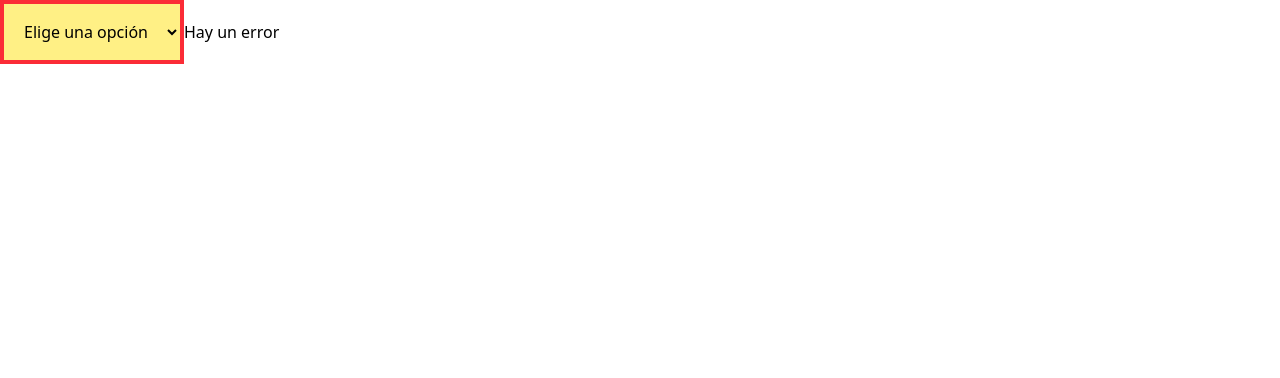
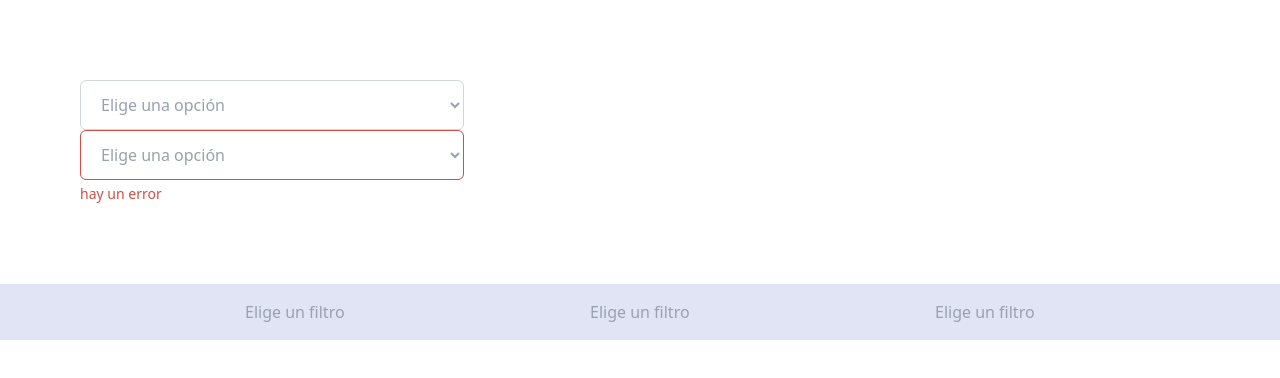
Before and after one commit to LaNoviaDePepe/Vesto, a React (Vite) app: page / in a window 1280 px wide. Shown: the top 378 px of the page. Built offline with nearby package versions, Linux system fonts and the light colour scheme.

Commit message:
🔄️UPDATE-finish 3 components
- Select
- Filter which contains 3 FilterSelect (it has to be changed in Filter.tsx if you need more/less FilterSelect

```diff
--- /dev/null
+++ b/src/components/common/Select.tsx
@@ -0,0 +1,49 @@
+interface SelectProps {
+    name: string;
+    options: string[];
+    placeholder: string;
+    error?: string;
+    disabled?: boolean;
+}
+
+export default function Select({ name, options, placeholder, error, disabled }: SelectProps) {
+
+    const baseClasses = 'w-full rounded-md border px-4 py-3 outline-none transition-colors';
+
+    const borderClasses = error
+        ? 'border-[var(--color-danger-600)]'
+        : 'border-gray-300 focus:border-[var(--color-auxiliary-700)]';
+
+    const textClasses =
+        'text-gray-400 focus:text-gray-900';
+
+    return (
+        <div className="flex flex-col gap-1">
+            <select
+                name={name}
+                disabled={disabled}
+                defaultValue=""
+                className={`${baseClasses} ${borderClasses} ${textClasses}`}
+                onChange={(e) => {
+                    e.currentTarget.classList.remove('text-gray-400');
+                    e.currentTarget.classList.add('text-black');
+                }}
+            >
+                <option value="" disabled className="text-gray-400">
+                    {placeholder}
+                </option>
+                {options.map((option) => (
+                    <option key={option} value={option} className="text-black">
+                        {option}
+                    </option>
+                ))}
+            </select>
+
+            {error && (
+                <span className="text-sm text-[var(--color-danger-600)]">
+                    {error}
+                </span>
+            )}
+        </div>
+    );
+}
--- /dev/null
+++ b/src/components/filter/Filter.tsx
@@ -0,0 +1,11 @@
+import FilterSelect from "./FilterSelect";
+
+export default function Filter() {
+    return (
+        <div className="w-full bg-[var(--color-primary-50)] flex justify-evenly items-center py-4">
+            <FilterSelect name="filtro" placeholder="Elige un filtro" options={["una", "dos", "tres"]} />
+            <FilterSelect name="filtro" placeholder="Elige un filtro" options={["una", "dos", "tres"]} />
+            <FilterSelect name="filtro" placeholder="Elige un filtro" options={["una", "dos", "tres"]} />
+        </div>
+    )
+}
--- /dev/null
+++ b/src/components/filter/FilterSelect.tsx
@@ -0,0 +1,51 @@
+import { useState } from "react";
+
+interface FilterProps {
+    name: string;
+    options: string[];
+    placeholder: string;
+    disabled?: boolean;
+}
+
+export default function Filter({ name, options, placeholder, disabled }: FilterProps) {
+
+    const [value, setValue] = useState("");
+
+    const baseClasses =
+        "w-full bg-transparent border-none outline-none appearance-none";
+
+    const isPlaceholder = value === "";
+
+    return (
+        <div className="flex flex-col">
+            <select
+                name={name}
+                disabled={disabled}
+                value={value}
+                className={`${baseClasses} ${isPlaceholder ? "text-gray-400" : "text-black"}`}
+                onChange={(e) => {
+                    const selected = e.target.value;
+                    if (selected === "quitar") {
+                        setValue(""); // reset to placeholder
+                    } else {
+                        setValue(selected);
+                    }
+                }}
+            >
+                <option value="" disabled className="bg-[var(--color-primary-50)] text-gray-400">
+                    {placeholder}
+                </option>
+
+                {options.map((option) => (
+                    <option key={option} value={option} className="bg-[var(--color-primary-50)] text-black">
+                        {option}
+                    </option>
+                ))}
+
+                <option value="quitar" className="bg-[var(--color-primary-50)] text-black">
+                    Quitar ❌
+                </option>
+            </select>
+        </div>
+    );
+}
--- a/src/components/filter/SelectForm.tsx
+++ /dev/null
@@ -1,38 +0,0 @@
-import React from 'react';
-
-interface SelectProps {
-    name: string;
-    options: string[];
-    placeholder: string;
-    error?: string;
-    disabled?: boolean;
-}
-
-export default function SelectForm({ name, options, placeholder, error, disabled }: SelectProps) {
-    return (
-        <div className="">
-            <select
-                name={name}
-                disabled={disabled}
-                defaultValue=""
-                className={`
-                    border-4 border-red-500 bg-yellow-200 p-4`}
-            >
-                <option value="" disabled>
-                    {placeholder}
-                </option>
-                {options.map((option) => (
-                    <option key={option} value={option}>
-                        {option}
-                    </option>
-                ))}
-            </select>
-
-            {error && (
-                <span className="">
-                    {error}
-                </span>
-            )}
-        </div>
-    );
-}
--- a/src/pages/TestingPage.tsx
+++ b/src/pages/TestingPage.tsx
@@ -1,10 +1,15 @@
-import SelectForm from "../components/filter/SelectForm.tsx";
+import SelectForm from "../components/common/Select.tsx";
+import Filter from "../components/filter/Filter.tsx";
 
 export default function TestingPage() {
 
     return (
         <>
-            <SelectForm name="prueba" placeholder="Elige una opción" options={["una", "dos", "tres"]} error="Hay un error" />
+        <div className="w-96 m-20">
+            <SelectForm name="prueba" placeholder="Elige una opción" options={["una", "dos", "tres"]}/>
+            <SelectForm name="pruebaError" placeholder="Elige una opción" options={["una", "dos"]} error="hay un error"/>
+        </div>
+        <Filter />
         </>
     )
 }
```
Also changed, not shown: 1 other file (tests, documents, lock files or other folders).
